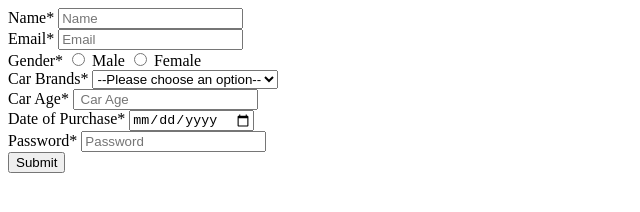
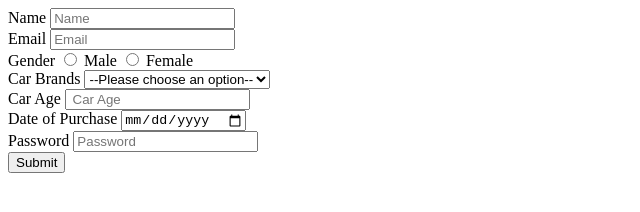
Before and after one commit to acciojob/signup-form-car-MayuriBadgujar, a website: page main.html in a window 1280 px wide. Shown: the whole page, without its empty margins (0-640 px from the left). Drawn offline with Linux system fonts and the light colour scheme.

Commit message:
created a submission

```diff
--- a/main.html
+++ b/main.html
@@ -11,24 +11,24 @@
 		<!-- the entire body must be written by student -->
 	<form method="post">
 		<div>
-			<label for="name">Name*</label>
+			<label for="name">Name</label>
 			<input type="text" id="name" placeholder="Name" required>
 		</div>
 		<div>
-			<label for="email">Email*</label>
+			<label for="email">Email</label>
 			<input type="email" id="email" name="email" placeholder="Email" required>
 
 		</div>
 
 		<div>
-			<label for="gender">Gender*</label>
+			<label for="gender">Gender</label>
 			<input type="radio" id="gender_m" name="gender" value="male" required>
 			<label for="gender_m" >Male</label>
 			<input type="radio" id="gender_f" name="gender" value="female" required>
 			<label for="gender_f">Female</label>
 		</div>
 		<div>
-			<label for="cars"> Car Brands*</label>
+			<label for="cars"> Car Brands</label>
 			<select id="cars" name="cars" required>
 				<option value="" selected disabled>--Please choose an option--</option>
 				<option value="bmw">BMW</option>
@@ -39,16 +39,16 @@
 
 
 		<div>
-			<label for="carage">Car Age*</label>
+			<label for="carage">Car Age</label>
 			<input type="number" id="carage" name="carage" placeholder=" Car Age" required>
 
 		</div>
 		<div>
-			<label for="dop">Date of Purchase*</label>
+			<label for="dop">Date of Purchase</label>
 			<input type="date" id="dop" name="dop" required>
 		</div>
 		<div>
-			<label for="password">Password*</label>
+			<label for="password">Password</label>
 			<input type="password" id="password" name="password" placeholder="Password" required>
 		</div>
 		<div>
```
